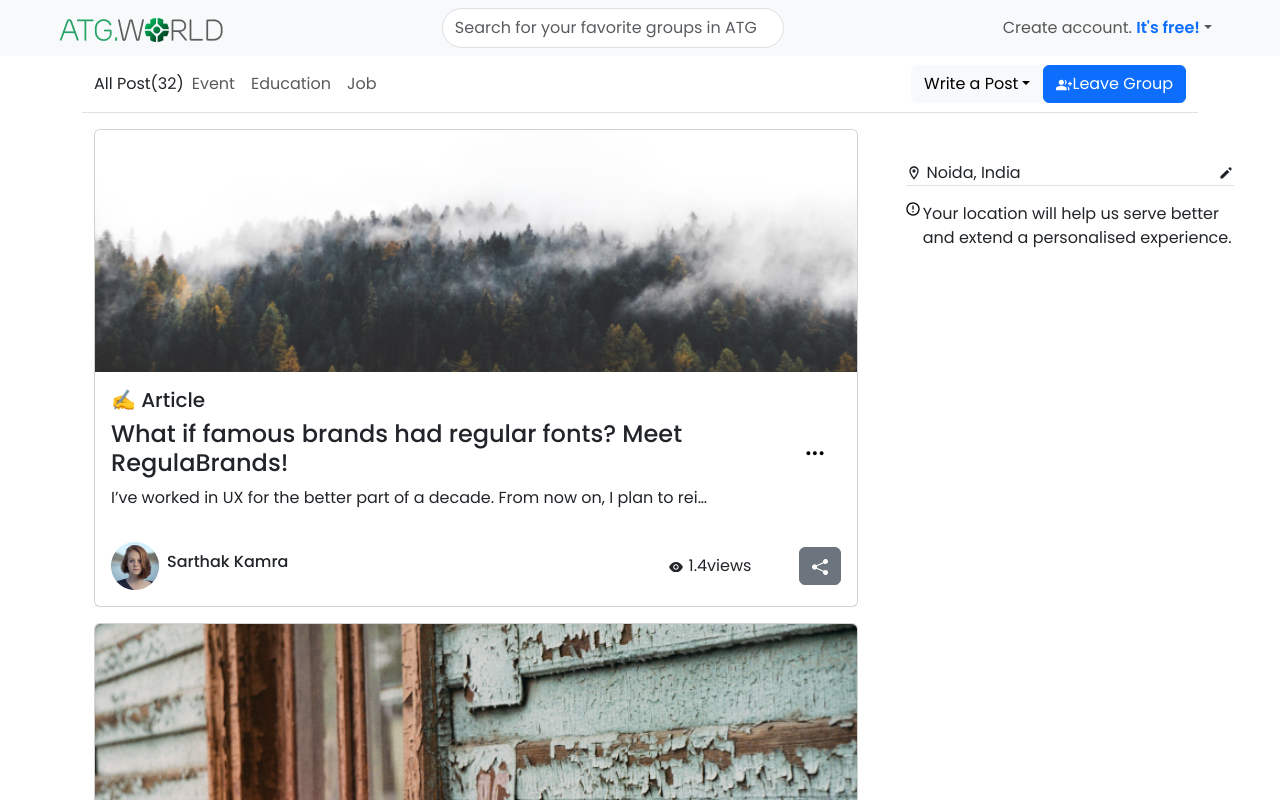
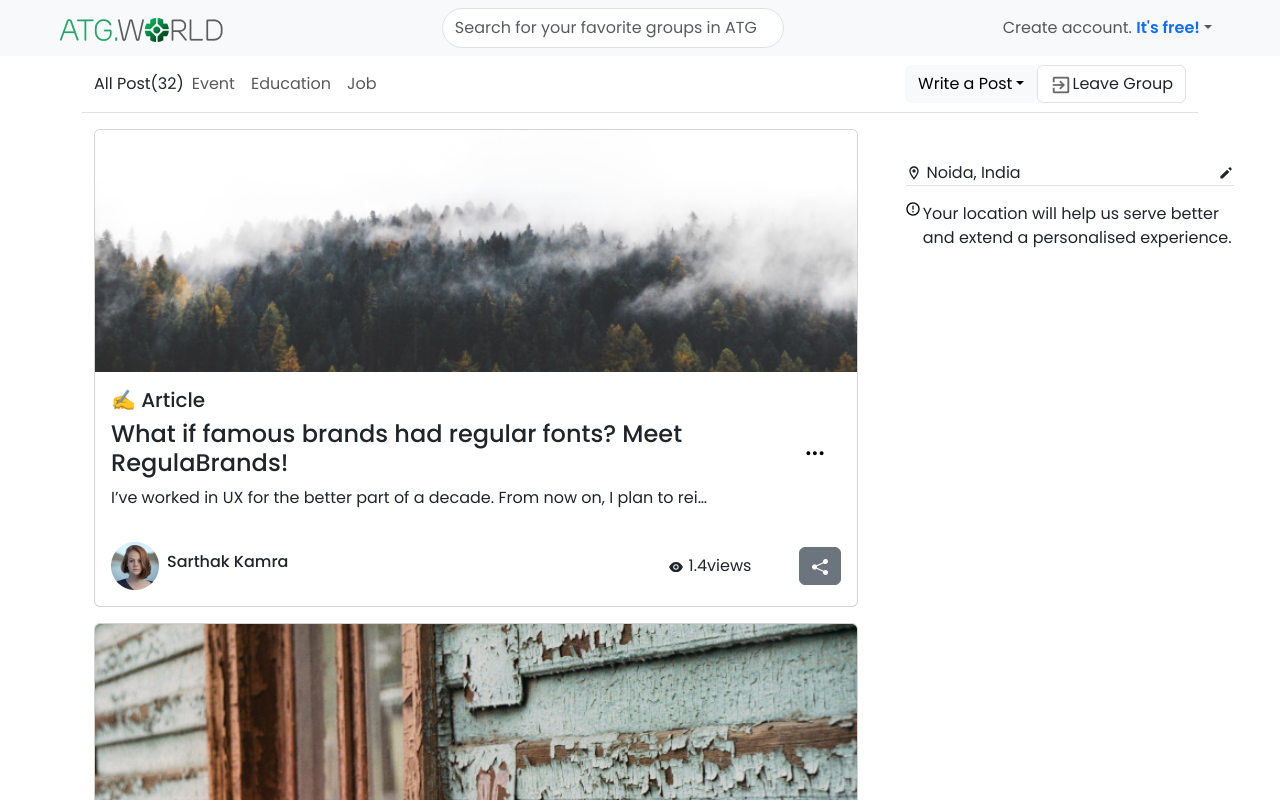
Before and after one commit to mrkamin/banao-social-media, a React (Create React App) app: page /signin in a window 1280 px wide. Shown: the top 800 px of the page. Built offline with nearby package versions, Linux system fonts and the light colour scheme.

Commit message:
add Leave group btn

```diff
--- a/src/components/SignIn.js
+++ b/src/components/SignIn.js
@@ -2,6 +2,7 @@ import React from "react";
 import { MdGroupAdd } from "react-icons/md";
 import Feed from "./Feed";
 import { Link } from "react-router-dom";
+import IMG from "./assets/outline-exit_to_app-24px.png";
 
 const SignIn = () => {
   return (
@@ -74,8 +75,8 @@ const SignIn = () => {
               </div>
             </div>
           </div>
-          <Link to="/" class="btn btn-primary joingroup" type="button">
-            <MdGroupAdd />
+          <Link to="/" class="btn border joingroup" type="button">
+            <img src={IMG} alt="leavgroup sign" />
             Leave Group
           </Link>
         </div>
```
Also changed, not shown: src/components/assets/outline-exit_to_app-24px.png (added).
